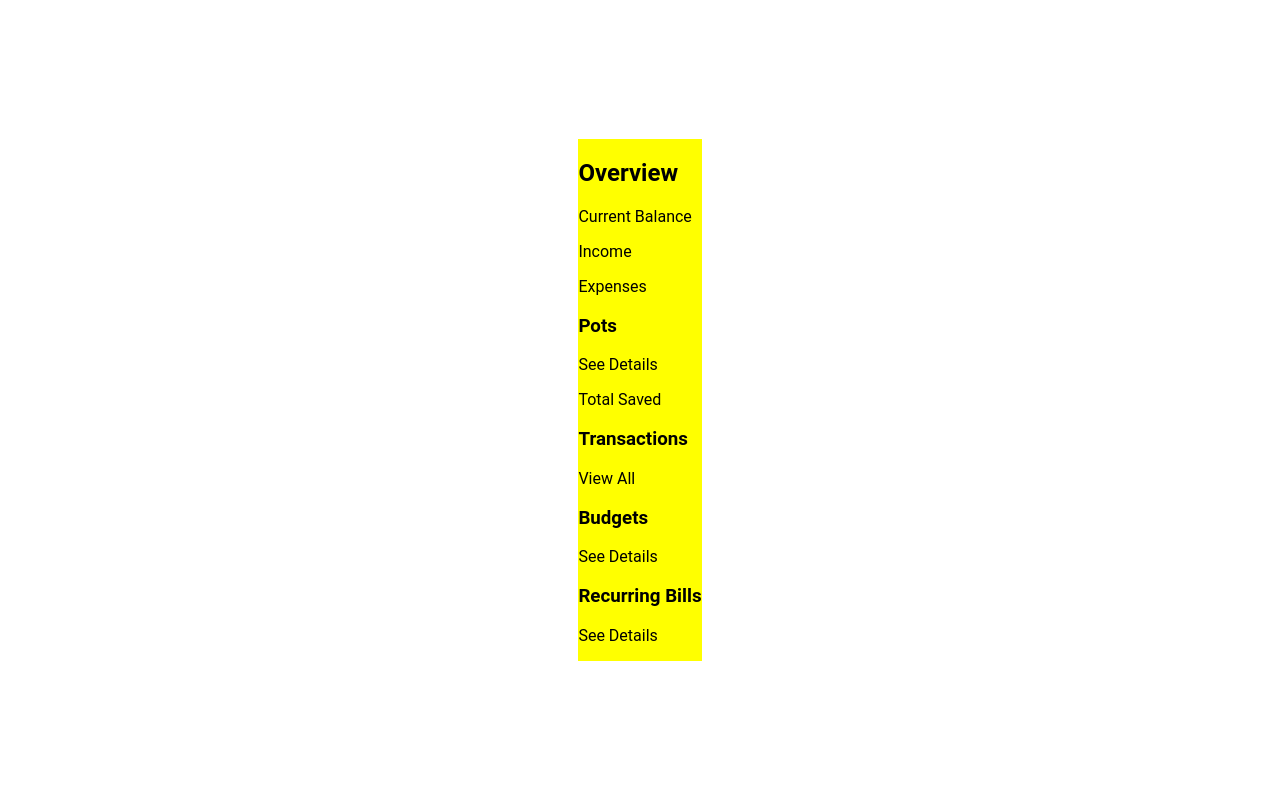
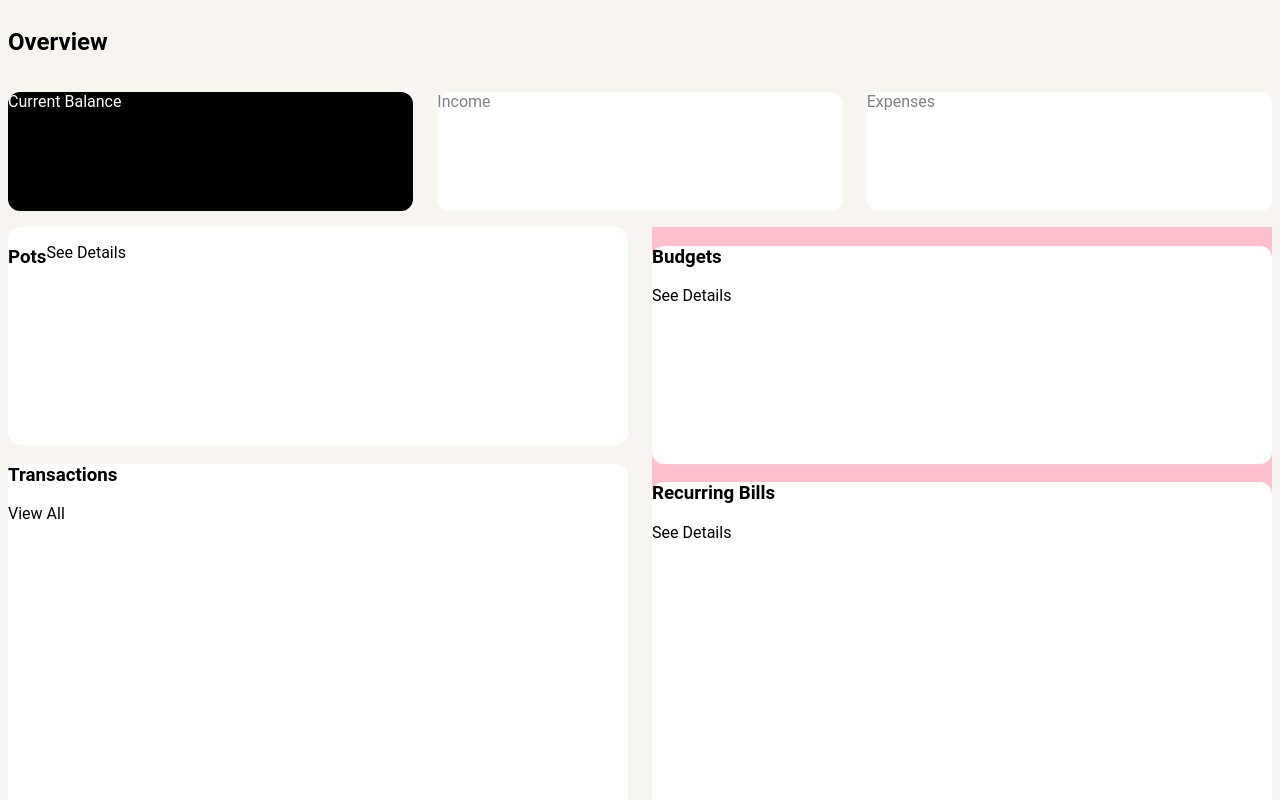
Before and after one commit to magneises/frontendMentor, a plain HTML site: page frontendMentor-personal-finance-app/starter-code/index.html in a window 1280 px wide. Shown: the top 800 px of the page. Drawn offline with Linux system fonts and the light colour scheme.

Commit message:
updating css for index.html homepage

```diff
--- /dev/null
+++ b/frontendMentor-personal-finance-app/starter-code/index.css
@@ -0,0 +1,111 @@
+
+* {
+    box-sizing: border-box;
+}
+
+body {
+    font-family: 'Roboto', sans-serif;
+    display: flex;
+    flex-direction: column;
+    /* align-items: center; */
+    justify-content: center;
+    height: 100vh;
+    overflow: hidden;
+    background-color: #F8F4F0;
+}
+
+#overview-page {
+    background-color: #F8F4F0;
+    height: 100%;
+}
+
+#quick-glance-row {
+    display: flex;
+    flex-direction: row;
+}
+
+#pots-overview-glance {
+    display: flex;
+    flex-direction: row;
+}
+
+.quick-cards {
+    display: flex;
+    flex-direction: row;
+    gap: 24px;
+    width: 100%;
+}
+
+.quick-card {
+    width: 437.33px;
+    height: 119px;
+    border-radius: 12px;
+    background-color: white;
+    color: grey;
+}
+
+.dark-card {
+    background-color: black;
+    color: white;
+}
+
+/* #pots-overview-glance {
+    background-color: yellow;
+    display: flex;
+    flex-direction: row;
+} */
+
+
+/* Columns Container for columns and sections pots, transactions, budgets, recurring bills */
+
+#columns-container {
+    display: flex;
+    flex-direction: row;
+    height: 100%;
+    /* background-color: orange; */
+    gap: 24px;
+}
+
+#overview-page-column-1 {
+    /* background-color: yellow; */
+    width: 50%;
+    height: 100%;
+}
+
+#overview-page-column-2 {
+    background-color: pink;
+    width: 50%;
+    height: 100%;
+}
+
+/* Pots Quick Glance Card */
+#pots-overview-glance {
+    background-color: white;
+    /* width: 608px; */
+    height: 218px;
+    border-radius: 12px;
+}
+
+/* Transactions Quick Glance Card */
+#transactions-overview-glance {
+    /* width: 608px; */
+    height: 519px;
+    background-color: white;
+    border-radius: 12px;
+}
+
+/* Budget Breakdown Quick Glance Card */
+#budgets-overview-glance {
+    background-color: white;
+    /* width: 608px; */
+    height: 218px;
+    border-radius: 12px;
+}
+
+/* Recurring Bills Quick Glance Card */
+#overview-page-recurring-bills-glance {
+    /* width: 608px; */
+    height: 519px;
+    background-color: white;
+    border-radius: 12px;
+}
--- a/frontendMentor-personal-finance-app/starter-code/index.html
+++ b/frontendMentor-personal-finance-app/starter-code/index.html
@@ -6,7 +6,7 @@
 
   <link rel="icon" type="image/png" sizes="32x32" href="./assets/images/favicon-32x32.png">
 
-  <link rel="stylesheet" href="./styles.css">
+  <link rel="stylesheet" href="./index.css">
 
   <title>Frontend Mentor | Personal finance app - Overview</title>
 </head>
@@ -28,22 +28,26 @@
     <section id="overview-page">
       <h2>Overview</h2>
       <section id="quick-glance-row">
-        <p>Current Balance</p>
+        <div class="quick-cards">
+          <p class="quick-card dark-card">Current Balance</p>
         <!-- Add balance -->
 
-        <p>Income</p>
+        <p class="quick-card">Income</p>
         <!-- Add income -->
 
-        <p>Expenses</p>
+        <p class="quick-card">Expenses</p>
         <!-- Add expenses -->
+        </div>
       </section>
 
 
+      <section id="columns-container">
+        <!-- Column 1 -->
         <section id="overview-page-column-1">
           <section id="pots-overview-glance">
             <h3>Pots</h3>
             <p>See Details</p>
-          <p>Total Saved</p>
+            <!-- <p>Total Saved</p> -->
               <!-- Add pots data -->
           </section>
 
@@ -54,6 +58,7 @@
           </section>
         </section>
 
+        <!-- Column 2 -->
         <section id="overview-page-column-2">
           <section id="budgets-overview-glance">
             <h3>Budgets</h3>
@@ -68,5 +73,6 @@
           </section>
         </section>
       </section>
+    </section>
   </body>
 </html>
--- a/frontendMentor-personal-finance-app/starter-code/styles.css
+++ /dev/null
@@ -1,19 +0,0 @@
-
-* {
-    box-sizing: border-box;
-}
-
-body {
-    font-family: 'Roboto', sans-serif;
-    display: flex;
-    flex-direction: column;
-    align-items: center;
-    justify-content: center;
-    height: 100vh;
-    overflow: hidden;
-    margin: 0;
-}
-
-#overview-page {
-    background-color: yellow;
-}
```
Lines whose indentation alone changed are shown as unchanged.
